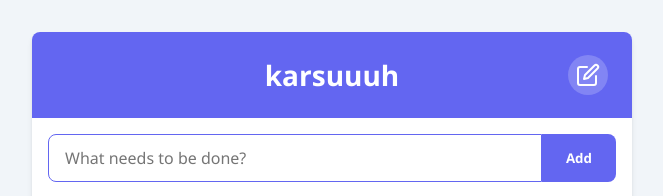
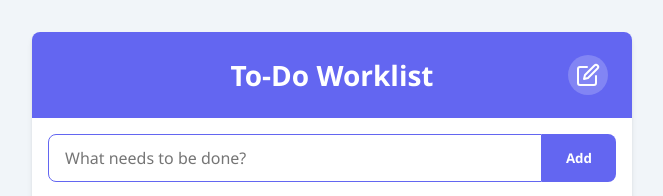
Before and after one commit to Harsuk17/todo_list, a plain HTML site: page index.html in a window 1280 px wide. Shown: the top 196 px of the page, without its empty margins (308-971 px from the left). Drawn offline with Linux system fonts and the light colour scheme.

Commit message:
Update index.html
Signed-off-by: Harsh Patel <patelharsh8335@gmail.com>

```diff
--- a/index.html
+++ b/index.html
@@ -3,7 +3,7 @@
 <head>
     <meta charset="UTF-8">
     <meta name="viewport" content="width=device-width, initial-scale=1.0">
-    <title>Karishma</title>
+    <title>Worklist</title>
     <style>
         :root {
             --primary: #6366f1;
@@ -269,7 +269,7 @@
 <body>
     <div class="container">
         <div class="header">
-            <h1>karsuuuh</h1>
+            <h1>To-Do Worklist</h1>
             <div class="header-icon">
                 <svg xmlns="http://www.w3.org/2000/svg" width="24" height="24" viewBox="0 0 24 24" fill="none" stroke="currentColor" stroke-width="2" stroke-linecap="round" stroke-linejoin="round">
                     <path d="M11 4H4a2 2 0 0 0-2 2v14a2 2 0 0 0 2 2h14a2 2 0 0 0 2-2v-7"></path>
```
